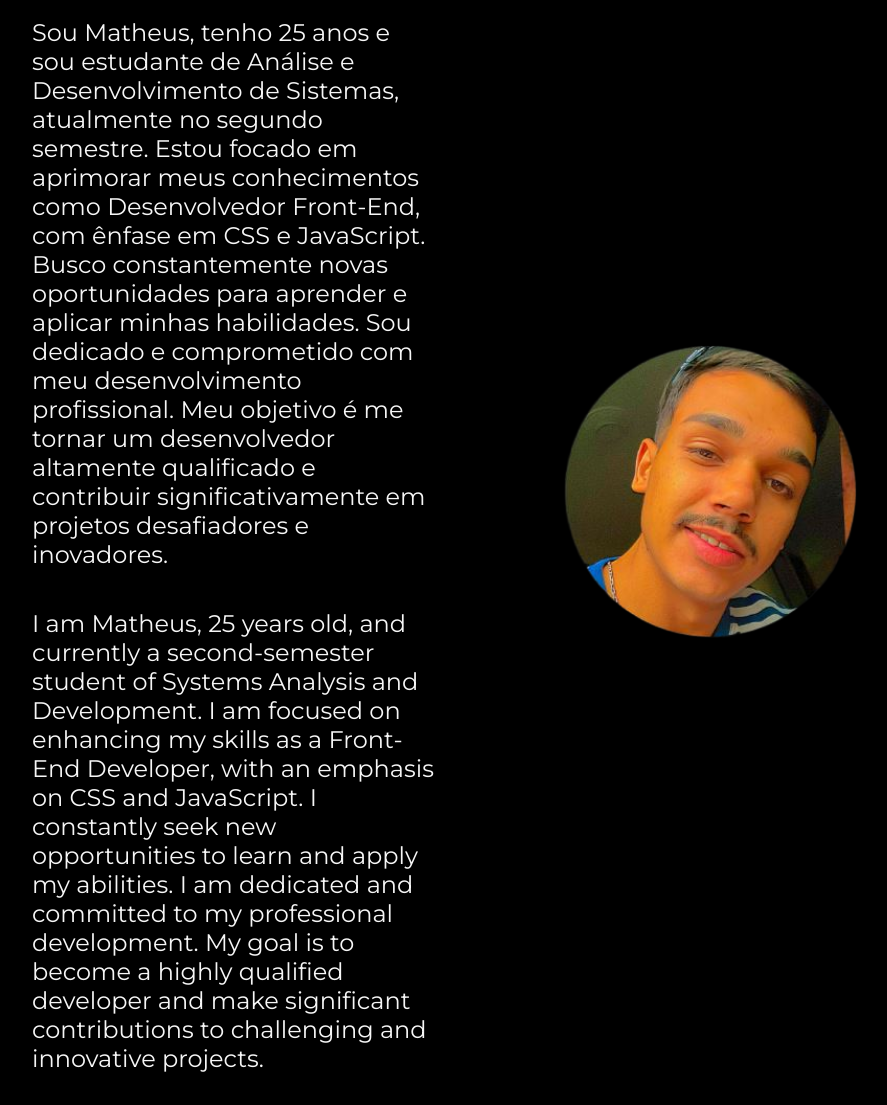
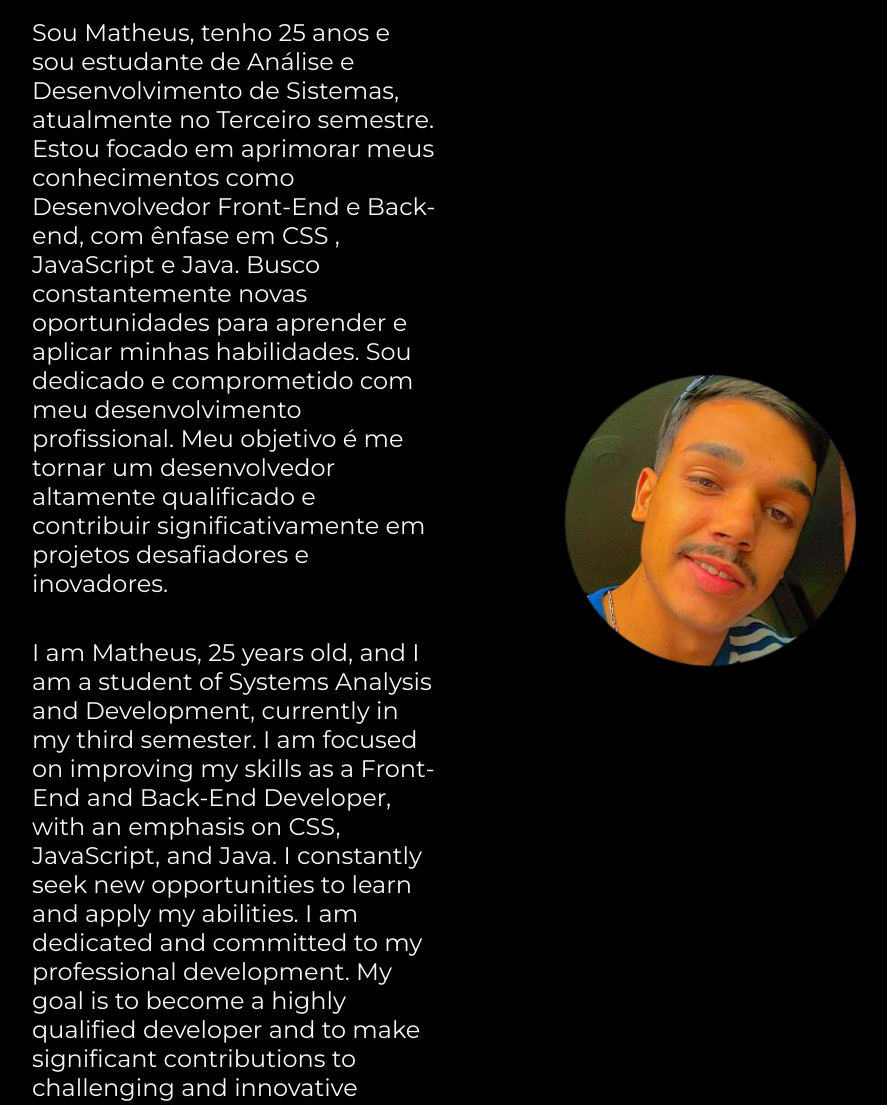
Before and after one commit to DeCampos09/Portifolio, a plain HTML site: page about.html in a window 1280 px wide. Shown: the part 186-1291 px from the top of the page, without its empty margins (160-1047 px from the left). Drawn offline with nearby package versions, Linux system fonts and the light colour scheme.

Commit message:
Update about.html

```diff
--- a/about.html
+++ b/about.html
@@ -20,10 +20,10 @@
     <main class="apresentacao">
         <section class="apresentacao__conteudo">
             <h1 class="apresentacao__conteudo__titulo">Sobre mim</h1>
-            <p class="apresentacao__conteudo__texto">Sou Matheus, tenho 25 anos e sou estudante de Análise e Desenvolvimento de Sistemas, atualmente no segundo semestre. Estou focado em aprimorar meus conhecimentos como Desenvolvedor Front-End, com ênfase em CSS e JavaScript. Busco constantemente novas oportunidades para aprender e aplicar minhas habilidades. Sou dedicado e comprometido com meu desenvolvimento profissional. Meu objetivo é me tornar um desenvolvedor altamente qualificado e contribuir significativamente em projetos desafiadores e inovadores.
+            <p class="apresentacao__conteudo__texto">Sou Matheus, tenho 25 anos e sou estudante de Análise e Desenvolvimento de Sistemas, atualmente no Terceiro semestre. Estou focado em aprimorar meus conhecimentos como Desenvolvedor Front-End e Back-end, com ênfase em CSS , JavaScript e Java. Busco constantemente novas oportunidades para aprender e aplicar minhas habilidades. Sou dedicado e comprometido com meu desenvolvimento profissional. Meu objetivo é me tornar um desenvolvedor altamente qualificado e contribuir significativamente em projetos desafiadores e inovadores.
             </p>
             <p class="apresentacao__conteudo__texto">
-I am Matheus, 25 years old, and currently a second-semester student of Systems Analysis and Development. I am focused on enhancing my skills as a Front-End Developer, with an emphasis on CSS and JavaScript. I constantly seek new opportunities to learn and apply my abilities. I am dedicated and committed to my professional development. My goal is to become a highly qualified developer and make significant contributions to challenging and innovative projects.
+                I am Matheus, 25 years old, and I am a student of Systems Analysis and Development, currently in my third semester. I am focused on improving my skills as a Front-End and Back-End Developer, with an emphasis on CSS, JavaScript, and Java. I constantly seek new opportunities to learn and apply my abilities. I am dedicated and committed to my professional development. My goal is to become a highly qualified developer and to make significant contributions to challenging and innovative projects.
                 </p>
         </section>
         <img class="apresentacao__imagem" src="./assets/Imagem.png" alt="Foto programando">
```
